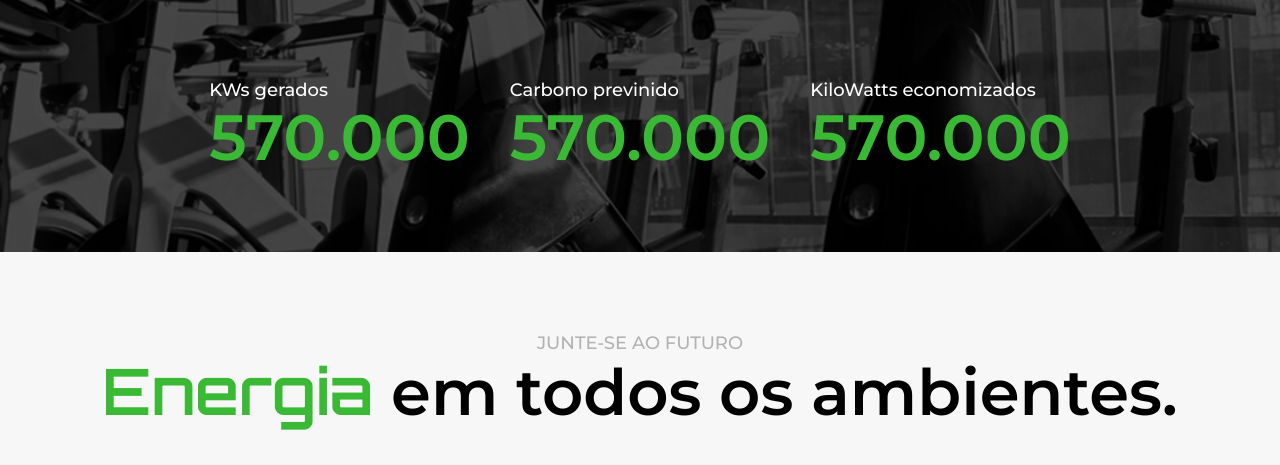
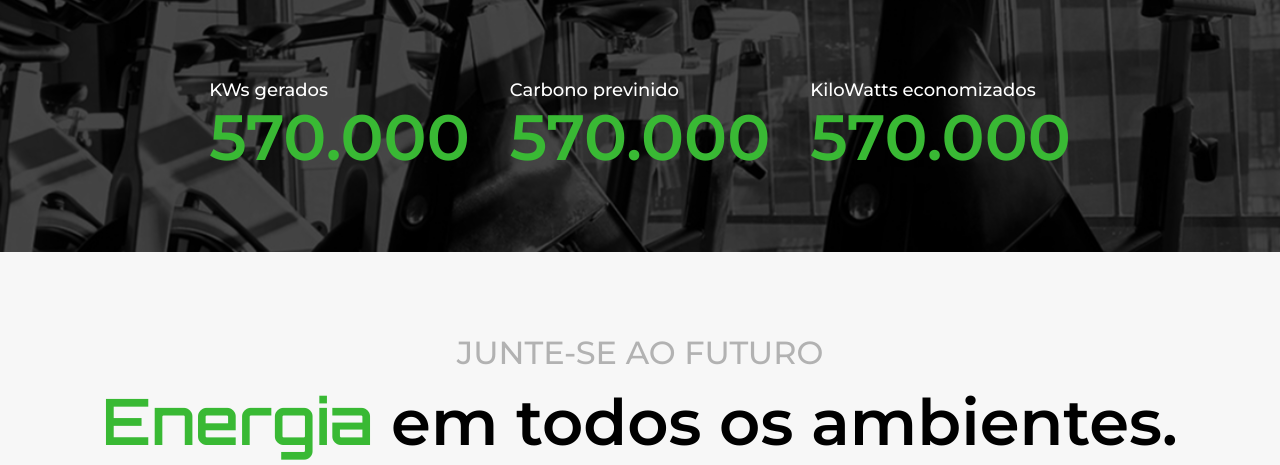
Before and after one commit to felipedegodoy16/projeto-ecogym, a PHP site: page / in a window 1280 px wide. Shown: the part 1745-2210 px from the top of the page. Run offline with PHP 8.4, Linux system fonts and the light colour scheme.

Commit message:
updating tipographys

```diff
--- a/assets/css/main/_equipments.scss
+++ b/assets/css/main/_equipments.scss
@@ -14,6 +14,7 @@
         text-transform: uppercase;
         display: block;
         text-align: center;
+        margin-bottom: 12px;
     }
     h2 {
         color: $cor-12;
--- a/assets/css/style.css
+++ b/assets/css/style.css
@@ -79,6 +79,10 @@
 }
 
 .font-1-s {
+  font: 500 2em/1.3 "Montserrat", Arial, Helvetica, sans-serif;
+}
+
+.font-1-xl {
   font: 600 4em/1.1 "Montserrat", Arial, Helvetica, sans-serif;
 }
 
@@ -323,6 +327,7 @@ img {
   text-transform: uppercase;
   display: block;
   text-align: center;
+  margin-bottom: 12px;
 }
 .equipments-header h2 {
   color: #000;
--- a/assets/css/utilitys/_tipography.scss
+++ b/assets/css/utilitys/_tipography.scss
@@ -3,7 +3,7 @@
         @if $size == xs {
             font: 500 1.125em/1.3 'Montserrat', Arial, Helvetica, sans-serif;
         } @else if $size == s {
-            font: 600 4em/1.1 'Montserrat', Arial, Helvetica, sans-serif;
+            font: 500 2em/1.3 'Montserrat', Arial, Helvetica, sans-serif;
         } @else if $size == xl {
             font: 600 4em/1.1 'Montserrat', Arial, Helvetica, sans-serif;
         }
@@ -26,6 +26,10 @@
     @include font(1, s);
 }
 
+.font-1-xl {
+    @include font(1, xl);
+}
+
 .font-2-xs {
     @include font(2, xs);
 }
--- a/index.html
+++ b/index.html
@@ -35,7 +35,7 @@
     <section class="intro-bg">
       <div class="intro">
         <div class="intro-texts">
-          <h1 class="font-1-s">Treine forte, <span class="cor-p1 font-3">energize</span> o futuro.</h1>
+          <h1 class="font-1-xl">Treine forte, <span class="cor-p1 font-3">energize</span> o futuro.</h1>
           <p class="font-2-xs">Na nossa academia, seu treino vai além dos resultados físicos: ele gera <span class="cor-0">energia limpa</span> para o planeta. Cada pedalada, corrida ou movimento nos equipamentos transforma esforço em <span class="cor-0">eletricidade</span>, unindo saúde e sustentabilidade. </p>
           <a class="button" href="#">Saiba mais</a>
         </div>
@@ -50,7 +50,7 @@
         <img src="./assets/img/academia.jpg" alt="Imagem da nossa academia dando destaque nos equipamentos que utilizamos para alcançar nossos objetivos.">
       </div>
       <div class="goal-texts">
-        <h2 class="font-1-s">Treine gerando <span class="cor-p1 font-3">energia</span>!</h2>
+        <h2 class="font-1-xl">Treine gerando <span class="cor-p1 font-3">energia</span>!</h2>
         <p class="font-2-s">Nossos equipamentos transformam seu treino em <span class="cor-11">energia renovável</span>. Ao cuidar do corpo e da mente, você também cuida do planeta. Cada movimento gera <span class="cor-11">eletricidade limpa</span> e contribui para um futuro mais sustentável e consciente.</p>
         <a class="button btn-primary" href="#">Saiba mais</a>
       </div>
@@ -61,15 +61,15 @@
         <div class="datas">
           <div class="kwh">
             <h3 class="font-1-xs">KWs gerados</h3>
-            <span class="font-1-s cor-p1">570.000</span>
+            <span class="font-1-xl cor-p1">570.000</span>
           </div>
           <div class="kwh">
             <h3 class="font-1-xs">Carbono previnido</h3>
-            <span class="font-1-s cor-p1">570.000</span>
+            <span class="font-1-xl cor-p1">570.000</span>
           </div>
           <div class="kwh">
             <h3 class="font-1-xs">KiloWatts economizados</h3>
-            <span class="font-1-s cor-p1">570.000</span>
+            <span class="font-1-xl cor-p1">570.000</span>
           </div>
         </div>
       </div>
@@ -78,8 +78,8 @@
     <section class="equipments-bg">
       <div class="equipments">
         <div class="equipments-header">
-          <span class="font-1-xs">Junte-se ao futuro</span>
-          <h2 class="font-1-s"><span class="cor-p1 font-3">Energia</span> em todos os ambientes.</h2>
+          <span class="font-1-s">Junte-se ao futuro</span>
+          <h2 class="font-1-xl"><span class="cor-p1 font-3">Energia</span> em todos os ambientes.</h2>
         </div>
         <div class="equipments-images">
           <div id="bicicleta"><a href="#">
@@ -107,11 +107,11 @@
         <form method="post" action="#" class="form">
           <div class="input-email">
             <label for="email-main">Email</label>
-            <input class="font-2-xs cor-10" type="email" id="email-main" placeholder="Email">
+            <input class="font-1-xs cor-10" type="email" id="email-main" placeholder="Email">
           </div>
           <div class="input-password">
             <label for="password-main">Password</label>
-            <input class="font-2-xs cor-10" type="password" id="password-main" placeholder="Senha">
+            <input class="font-1-xs cor-10" type="password" id="password-main" placeholder="Senha">
             <span class="icon-visibility"></span>
           </div>
           <button class="button">Enviar</button>
@@ -121,9 +121,9 @@
 
     <article class="plans-bg">
       <div class="plans">
-        <h2 class="font-1-s">Faça parte do nosso <span class="cor-p1">time</span>!</h2>
+        <h2 class="font-1-xl">Faça parte do nosso <span class="cor-p1">time</span>!</h2>
         <div class="plan-eco">
-          <h3 class="font-1-xs">EcoPlan</h3>
+          <h3 class="font-1-s cor-6">EcoPlan</h3>
           <ul class="font-2-xs">
             <li>Teste</li>
             <li>Teste</li>
@@ -135,7 +135,7 @@
           <img src="./assets/img/plans/ecoplan.png" alt="Atleta inscrita em nosso plano EcoPlan.">
         </div>
         <div class="plan-power">
-          <h3 class="font-1-xs">PowerGym</h3>
+          <h3 class="font-1-s cor-p6">PowerGym</h3>
           <ul class="font-2-xs">
             <li>Teste</li>
             <li>Teste</li>
```
Also changed, not shown: 1 other file.
